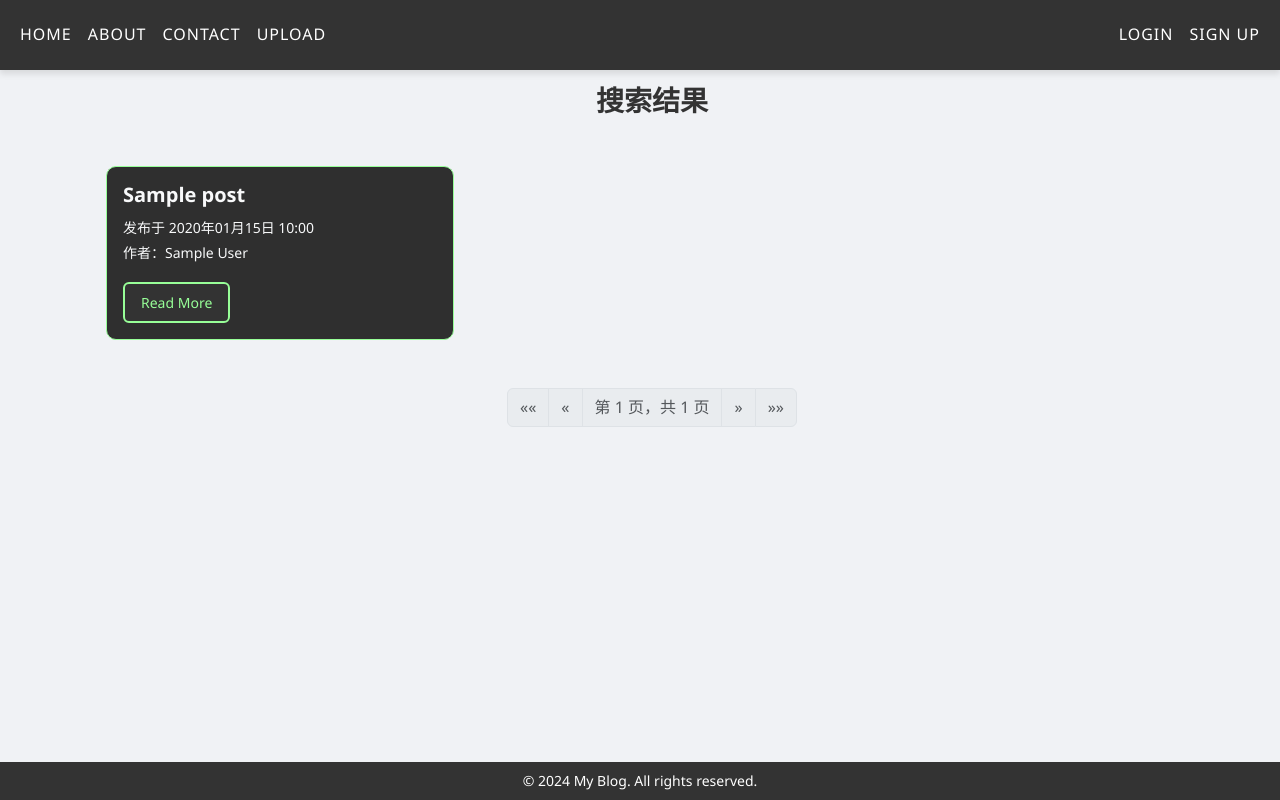
After one commit to mklzc/MyBlog, a Django app: template app/templates/search.html in a window 1280 px wide. The commit adds this page. Run offline with Django 3.2, Linux system fonts and the light colour scheme; the template is opened without the code that fills it: most values are stand-ins (such as "Sample title", 1, 10 or a date in 2020); some libraries are stand-ins or nearby versions.

Commit message:
添加文章搜索功能

```diff
--- a/MyBlog/urls.py
+++ b/MyBlog/urls.py
@@ -20,7 +20,7 @@ from django.urls import path
 from app import views
 from django.conf.urls.static import static
 
-from app.views import UserPostListView, PostDeleteView, PostEditView, IndexView, CategoryView
+from app.views import UserPostListView, PostDeleteView, PostEditView, IndexView, CategoryView, PostSearchView
 
 urlpatterns = [
     path('admin/', admin.site.urls),
@@ -39,6 +39,7 @@ urlpatterns = [
     path('post/<int:pk>/edit/', PostEditView.as_view(), name='post-edit'),  # 编辑文章
     path('post/<int:pk>/delete/', PostDeleteView.as_view(), name='post-delete'),  # 删除文章
     path('category/<int:category_id>', CategoryView.as_view(), name='category-posts'),
+    path('search_list/', PostSearchView.as_view(), name='search-list'),
 ]
 
 if settings.DEBUG:
--- a/app/static/css/styles.css
+++ b/app/static/css/page/styles.css
@@ -27,6 +27,9 @@ body {
     color: #333;
     line-height: 1.6;
     padding-top: 60px; /* 留出顶部导航栏空间 */
+    display: flex;
+            justify-content: center; /* 水平居中 */
+            align-items: center;
 }
 
 a {
--- a/app/templates/base.html
+++ b/app/templates/base.html
@@ -5,10 +5,10 @@
     <meta charset="UTF-8">
     <title>{% block head_title %}lzc's blog{% endblock %}</title>
     <link rel="stylesheet" type="text/css" href="{% static 'css/bootstrap.min.css' %}">
-    <link rel="stylesheet" type="text/css" href="{% static 'css/styles.css' %}">
+    <link rel="stylesheet" type="text/css" href="{% static '/css/page/styles.css' %}">
     <link rel="stylesheet" type="text/css" href="{% static 'css/components/my-btn.css' %}">
     {#    <script type="text/javascript" async src="{% static 'js/mathjax/tex-chtml-full.js' %}"></script>#}
-    {#    <script id="MathJax-script" async src="https://cdn.jsdelivr.net/npm/mathjax@3/es5/tex-mml-chtml.js"></script>#}
+{#    <script id="MathJax-script" async src="https://cdn.jsdelivr.net/npm/mathjax@3/es5/tex-mml-chtml.js"></script>#}
     {% block head %}{% endblock %}
 </head>
 <body>
--- a/app/templates/blog/post_view.html
+++ b/app/templates/blog/post_view.html
@@ -4,7 +4,7 @@
 {% block head_title %}{{ post.title }} - lzc's Blog{% endblock %}
 
 {% block head %}
-    <link rel="stylesheet" href="{% static 'css/post-view.css' %}">
+    <link rel="stylesheet" href="{% static 'css/page/post-view.css' %}">
     <link rel="stylesheet" type="text/css" href="{% static 'css/components/my-card.css' %}">
 
 {#    <style>#}
--- a/app/templates/contact_view.html
+++ b/app/templates/contact_view.html
@@ -3,7 +3,7 @@
 {% block head_title %}Contact me - lzc's Blog{% endblock %}
 
 {% block head %}
-    <link rel="stylesheet" type="text/css" href="{% static 'css/contact.css' %}">
+    <link rel="stylesheet" type="text/css" href="{% static 'css/page/contact.css' %}">
 {% endblock %}
 
 {% block content %}
--- /dev/null
+++ b/app/templates/search.html
@@ -0,0 +1,105 @@
+{% extends 'base.html' %}
+
+{% load static %}
+
+{% block head_title %}User Posts{% endblock %}
+
+{% block head %}
+    <link rel="stylesheet" type="text/css" href="{% static 'css/components/my-card.css' %}">
+{% endblock %}
+
+{% block content %}
+    <section id="blog-posts">
+        <div class="container">
+            <h3 class="text-center mb-5">搜索结果</h3>
+            <div class="row">
+                {% for post in posts %}
+                    <div class="col-md-4 mb-4">
+                        <div class="card my-card">
+                            <div class="card-body text-light">
+                                <h5 class="card-title text-light">{{ post.title }}</h5>
+                                <p class="card-text">
+                                    <small class="text-light">
+                                        发布于 {{ post.posted|date:"Y年m月d日 H:i" }}  <!-- 格式化日期 -->
+                                    </small>
+                                    <br>
+                                    <small class="text-light">
+                                        作者：{{ post.author }}
+                                    </small>
+                                </p>
+                                <div style="display: flex;" class="d-flex justify-content-between align-items-center">
+                                    <a href="{% url 'post-view' post.id %}" class="btn my-btn">Read More</a>
+                                </div>
+
+                            </div>
+                        </div>
+                    </div>
+                {% empty %}
+                    <div class="d-flex flex-column justify-content-center align-items-center">
+                        <div class="alert alert-info text-center" role="alert">
+                            <i class="bi bi-file-earmark-x me-2"></i> 未找到匹配的结果
+                        </div>
+                        <div>
+                            <a href="{% url 'index' %}">
+                                <button class="btn my-btn">返回主页</button>
+                            </a>
+                        </div>
+                    </div>
+                {% endfor %}
+            </div>
+            {% if posts %}
+                <div class="d-flex justify-content-center mt-4">
+                    <nav aria-label="Page navigation">
+                        <ul class="pagination">
+                            {% if page_obj.has_previous %}
+                                <li class="page-item">
+                                    <a class="page-link" href="?page=1" aria-label="First">
+                                        <span aria-hidden="true">&laquo;&laquo;</span>
+                                    </a>
+                                </li>
+                                <li class="page-item">
+                                    <a class="page-link" href="?page={{ page_obj.previous_page_number }}"
+                                       aria-label="Previous">
+                                        <span aria-hidden="true">&laquo;</span>
+                                    </a>
+                                </li>
+                            {% else %}
+                                <li class="page-item disabled">
+                                    <span class="page-link">&laquo;&laquo;</span>
+                                </li>
+                                <li class="page-item disabled">
+                                    <span class="page-link">&laquo;</span>
+                                </li>
+                            {% endif %}
+
+                            <li class="page-item disabled">
+                                <span class="page-link">第 {{ page_obj.number }} 页，共 {{ page_obj.paginator.num_pages }} 页</span>
+                            </li>
+
+                            {% if page_obj.has_next %}
+                                <li class="page-item">
+                                    <a class="page-link" href="?page={{ page_obj.next_page_number }}" aria-label="Next">
+                                        <span aria-hidden="true">&raquo;</span>
+                                    </a>
+                                </li>
+                                <li class="page-item">
+                                    <a class="page-link" href="?page={{ page_obj.paginator.num_pages }}"
+                                       aria-label="Last">
+                                        <span aria-hidden="true">&raquo;&raquo;</span>
+                                    </a>
+                                </li>
+                            {% else %}
+                                <li class="page-item disabled">
+                                    <span class="page-link">&raquo;</span>
+                                </li>
+                                <li class="page-item disabled">
+                                    <span class="page-link">&raquo;&raquo;</span>
+                                </li>
+                            {% endif %}
+                        </ul>
+                    </nav>
+                </div>
+            {% endif %}
+        </div>
+    </section>
+{% endblock %}
--- a/app/templates/user/login.html
+++ b/app/templates/user/login.html
@@ -4,7 +4,7 @@
 {% block head_title %}Login - lzc's Blog{% endblock %}
 {% block head %}
     <meta name="viewport" content="width=device-width, initial-scale=1.0">
-    <link rel="stylesheet" type="text/css" href="{% static 'css/register_and_login_form.css' %}">
+    <link rel="stylesheet" type="text/css" href="{% static 'css/page/register_and_login_form.css' %}">
 {% endblock %}
 {% block content %}
 <div class="container mt-5">
--- a/app/templates/user/register.html
+++ b/app/templates/user/register.html
@@ -4,7 +4,7 @@
 {% block head_title %}Register - lzc's Blog{% endblock %}
 {% block head %}
     <meta name="viewport" content="width=device-width, initial-scale=1.0">
-    <link rel="stylesheet" type="text/css" href="{% static 'css/register_and_login_form.css' %}">
+    <link rel="stylesheet" type="text/css" href="{% static 'css/page/register_and_login_form.css' %}">
     <style>
         .register-container {
             max-width: 400px;
```
Also changed, not shown: app/static/css/page/index.css (added, +52 -0 lines), app/templates/index.html (+16 -1 lines), app/views.py (+13 -2 lines), app/static/css/page/contact.css (renamed from app/static/css/contact.css), app/static/css/page/post-view.css (renamed from app/static/css/post-view.css), app/static/css/page/register_and_login_form.css (renamed from app/static/css/register_and_login_form.css), app/static/css/page/upload_article_form.css (renamed from app/static/css/upload_article_form.css), app/static/css/page/user_post.css (renamed from app/static/css/user_post.css).
